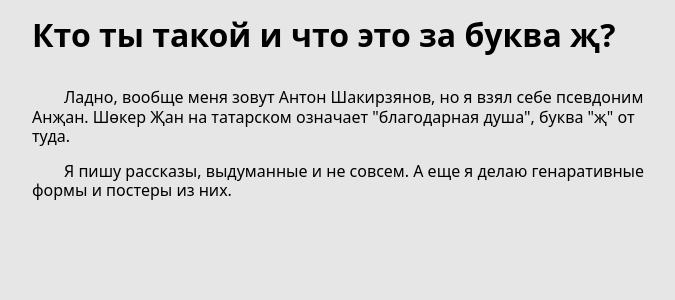
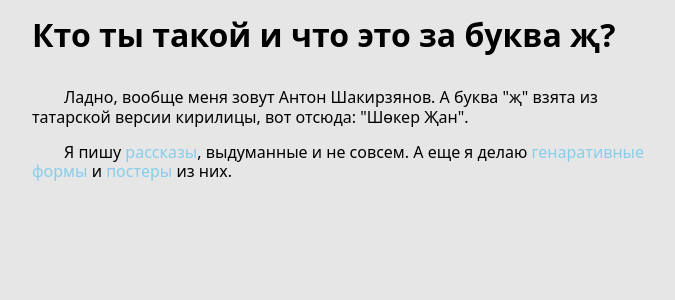
Before and after one commit to ashakirzianov/ashakirzianov-com, a Next.js app: page /about in a window 1280 px wide. Shown: the top 300 px of the page, without its empty margins (288-963 px from the left). Built offline with nearby package versions, Linux system fonts and the light colour scheme.

Commit message:
Fix about page

```diff
--- a/pages/about.tsx
+++ b/pages/about.tsx
@@ -1,5 +1,6 @@
 import { TextBlock } from "@/components/TextBlock";
 import Head from "next/head";
+import Link from "next/link";
 
 export default function AboutPage() {
     return <>
@@ -9,8 +10,8 @@ export default function AboutPage() {
         </Head>
         <TextBlock>
             <h1>Кто ты такой и что это за буква җ?</h1>
-            <p>Ладно, вообще меня зовут Антон Шакирзянов, но я взял себе псевдоним Анҗан. Шөкер Җан на татарском означает "благодарная душа", буква "җ" от туда.</p>
-            <p>Я пишу рассказы, выдуманные и не совсем. А еще я делаю генаративные формы и постеры из них.</p>
+            <p>Ладно, вообще меня зовут Антон Шакирзянов. А буква "җ" взята из татарской версии кирилицы, вот отсюда: "Шөкер Җан".</p>
+            <p>Я пишу <Link href='/stories'>рассказы</Link>, выдуманные и не совсем. А еще я делаю <Link href='/wip'>генаративные формы</Link> и <Link href='/posters'>постеры</Link> из них.</p>
         </TextBlock>
     </>;
 }
--- a/styles/globals.css
+++ b/styles/globals.css
@@ -60,3 +60,7 @@ body {
   background-color: var(--background);
   color: var(--foreground);
 }
+
+a {
+  color: skyblue;
+}
```
Also changed, not shown: pages/index.tsx (+2 -8 lines).
